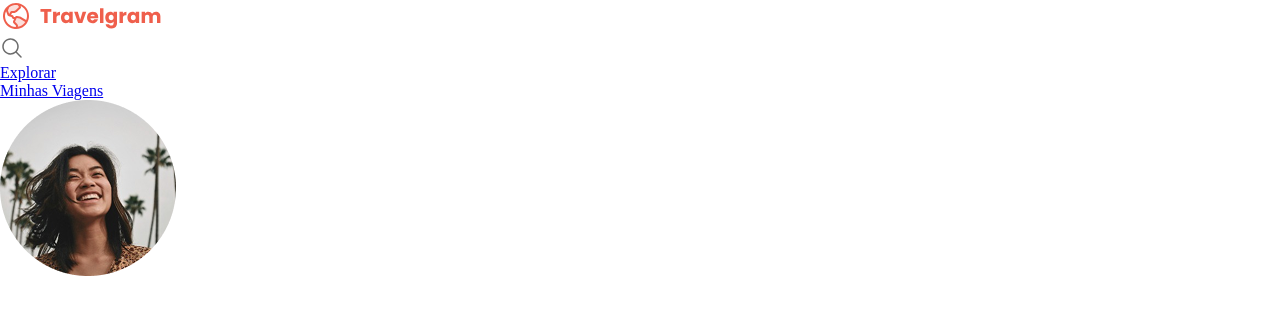
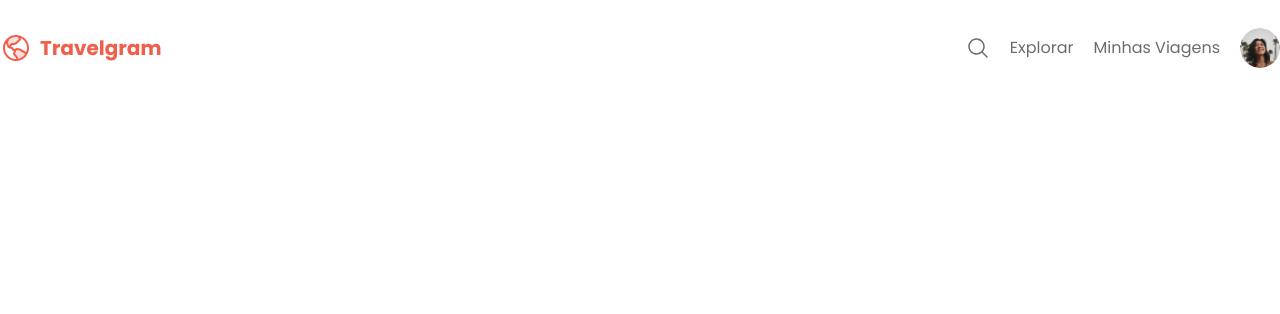
Before and after one commit to ImMarinho/gastos, a plain HTML site: page index.html in a window 1280 px wide. Drawn offline with Linux system fonts and the light colour scheme.

Commit message:
iniciando header pelo body

```diff
--- a/styles/global.css
+++ b/styles/global.css
@@ -24,3 +24,13 @@ body{
   color: var(--text-color-secondary);
   background-color: var(--background-color)
 }
+
+a{
+  text-decoration: none;
+  color: inherit;
+}
+
+a:hover{
+  color: var(--brand-color);
+  text-decoration: underline;
+}
--- a/styles/index.css
+++ b/styles/index.css
@@ -1 +1,2 @@
 @import url(global.css);
+@import url(nav.css);
--- /dev/null
+++ b/styles/nav.css
@@ -0,0 +1,24 @@
+nav {
+  display: flex;
+  justify-content: space-between;
+  align-items: center;
+  line-height: 0;
+  padding-block: 20px;
+  font-family: var(--font-family);
+}
+
+nav ul {
+  list-style: none;
+  display: flex;
+  align-items: center;
+  gap: 20px;
+
+  padding-block: 8px;
+}
+
+nav ul li:last-child img {
+  width: 40px;
+  height: 40px;
+  object-fit: cover;
+  border-radius: 50%;
+}
```
Also changed, not shown: index.html (+2 -6 lines), 2 other files.
